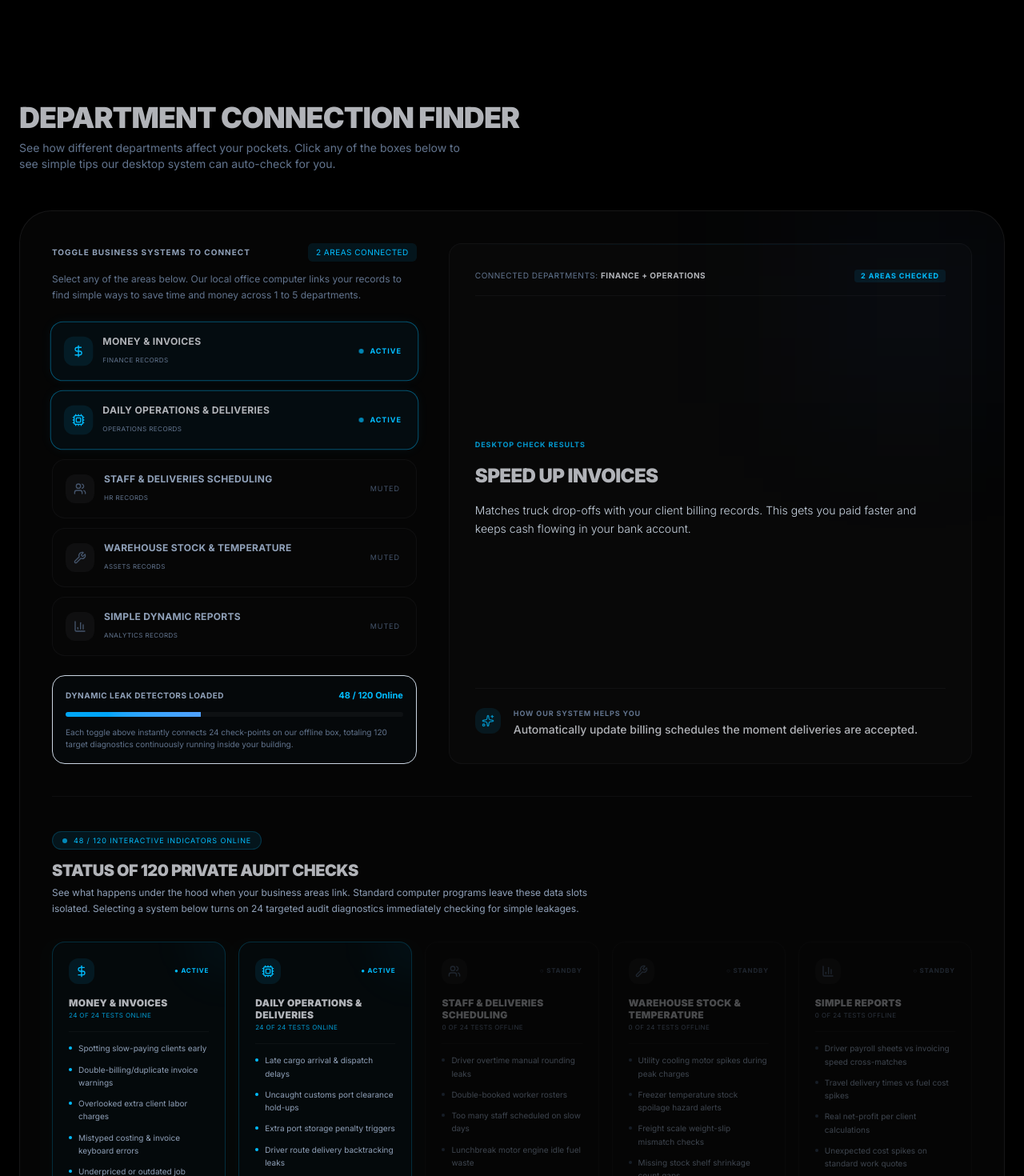
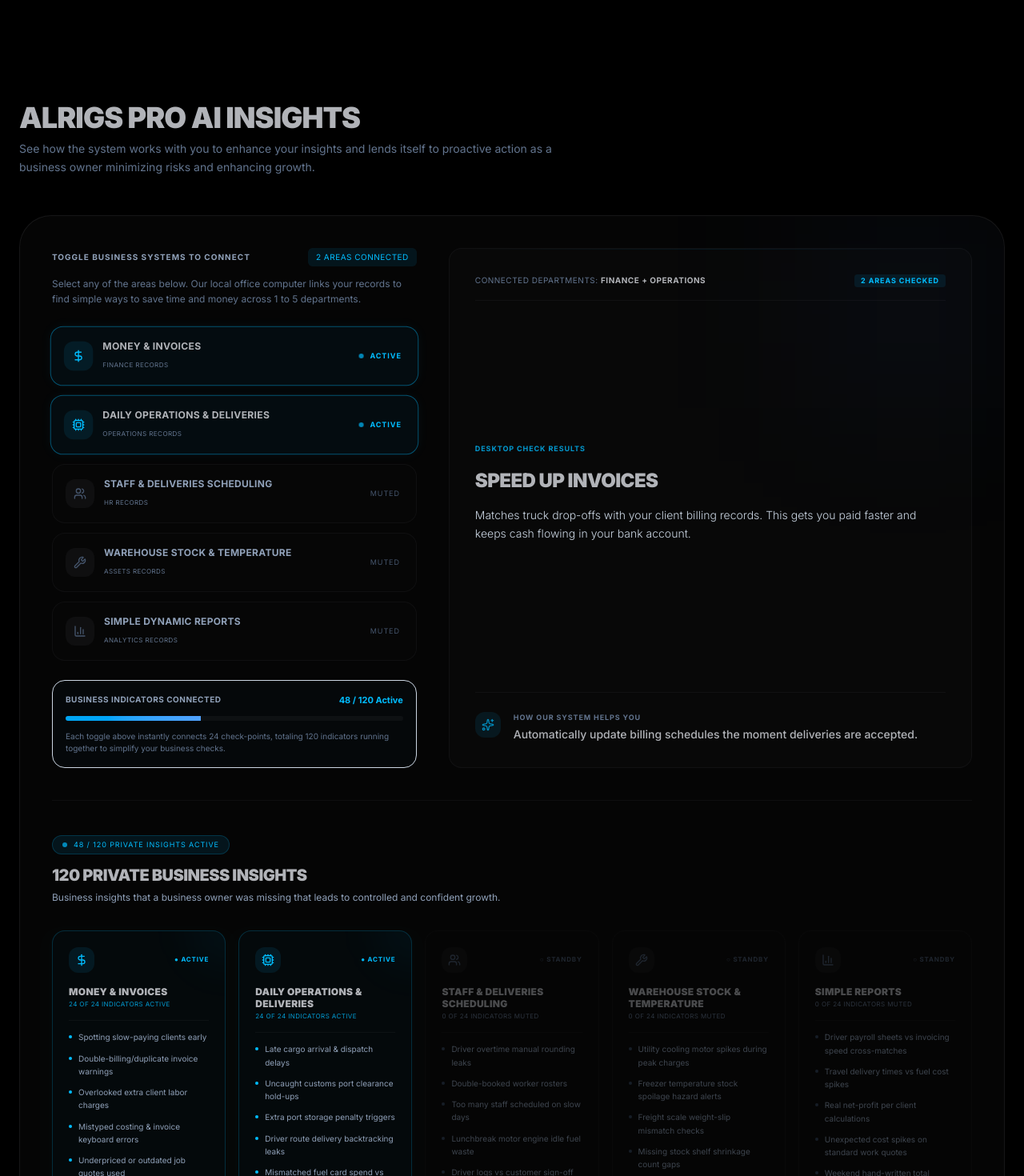
Before and after one commit to akshay-lamba/ALRigs_Continuum, a React (Vite) app: page /proaidash in a window 1280 px wide. Shown: the part 3060-4530 px from the top of the page at 80% size. Built offline with nearby package versions, Linux system fonts and the light colour scheme.

Commit message:
refactor: rebrand project as Pro AI
Update branding, meta tags, and terminology from "Leak-Checks" to "Indicators" to better reflect the platform's value proposition of proactive business intelligence.

```diff
--- a/src/components/ProAIDashPage.tsx
+++ b/src/components/ProAIDashPage.tsx
@@ -127,11 +127,11 @@
   }
 };
 
-// 120 Deep Leak Check-Points mapped in 5 categories (each category runs 24 unique checks in back-end)
+// 120 Business Insights mapped in 5 categories (each category has 24 unique points)
 const CHECKPOINT_CATEGORIES = [
   {
     id: "finance",
-    title: "Money & Invoices Leak-Checks",
+    title: "Money & Invoices Indicators",
     count: 24,
     points: [
       "Spotting slow-paying clients early",
@@ -144,7 +144,7 @@
   },
   {
     id: "operations",
-    title: "Operations & Delivery Leak-Checks",
+    title: "Operations & Delivery Indicators",
     count: 24,
     points: [
       "Late cargo arrival & dispatch delays",
@@ -157,7 +157,7 @@
   },
   {
     id: "hr",
-    title: "Staff & Schedule Leak-Checks",
+    title: "Staff & Schedule Indicators",
     count: 24,
     points: [
       "Driver overtime manual rounding leaks",
@@ -170,7 +170,7 @@
   },
   {
     id: "assets",
-    title: "Warehouse & Space Leak-Checks",
+    title: "Warehouse & Space Indicators",
     count: 24,
     points: [
       "Utility cooling motor spikes during peak charges",
@@ -183,7 +183,7 @@
   },
   {
     id: "analytics",
-    title: "Simple Reports Leak-Checks",
+    title: "Simple Reports Indicators",
     count: 24,
     points: [
       "Driver payroll sheets vs invoicing speed cross-matches",
@@ -648,9 +648,9 @@
             ======================================================= */}
         <div className="mb-24">
           <div className="text-left mb-12">
-            <h2 className="text-2xl md:text-4xl font-sans font-black text-white tracking-tight uppercase">Department Connection Finder</h2>
-            <p className="text-slate-500 text-sm mt-2 max-w-xl font-normal">
-              See how different departments affect your pockets. Click any of the boxes below to see simple tips our desktop system can auto-check for you.
+            <h2 className="text-2xl md:text-4xl font-sans font-black text-white tracking-tight uppercase">ALRigs Pro AI Insights</h2>
+            <p className="text-slate-500 text-sm mt-2 max-w-2xl font-normal leading-relaxed">
+              See how the system works with you to enhance your insights and lends itself to proactive action as a business owner minimizing risks and enhancing growth.
             </p>
           </div>
 
@@ -728,8 +728,8 @@
                 {/* Visual indicator of the 120 points */}
                 <div className="bg-sky-500/[0.02] border border-sky-450/10 rounded-2xl p-4 space-y-3">
                   <div className="flex justify-between items-center">
-                    <span className="text-[10px] uppercase font-bold text-slate-400 tracking-wider">Dynamic Leak Detectors Loaded</span>
-                    <span className="text-[11px] font-mono text-sky-400 font-bold">{selectedDomains.length * 24} / 120 Online</span>
+                    <span className="text-[10px] uppercase font-bold text-slate-400 tracking-wider">Business Indicators Connected</span>
+                    <span className="text-[11px] font-mono text-sky-400 font-bold">{selectedDomains.length * 24} / 120 Active</span>
                   </div>
 
                   {/* Custom progress light indicator */}
@@ -741,7 +741,7 @@
                   </div>
 
                   <p className="text-[10px] text-slate-500 leading-normal">
-                    Each toggle above instantly connects 24 check-points on our offline box, totaling 120 target diagnostics continuously running inside your building.
+                    Each toggle above instantly connects 24 check-points, totaling 120 indicators running together to simplify your business checks.
                   </p>
                 </div>
               </div>
@@ -789,18 +789,18 @@
             {/* Divider */}
             <div className="border-t border-white/5 my-10" />
 
-            {/* Showcase of the 120 Leak-Check Points */}
+            {/* Showcase of the 120 Business Insights */}
             <div className="space-y-6">
               <div className="text-left">
                 <div className="inline-flex items-center gap-2 bg-sky-500/10 border border-sky-400/20 text-sky-400 text-[9px] font-mono uppercase tracking-widest px-3 py-1 rounded-full mb-3">
                   <span className="w-1.5 h-1.5 rounded-full bg-sky-400 animate-pulse" />
-                  {selectedDomains.length * 24} / 120 Interactive Indicators Online
+                  {selectedDomains.length * 24} / 120 Private Insights Active
                 </div>
                 <h3 className="text-lg md:text-xl font-sans font-black text-white uppercase tracking-tight">
-                  Status of 120 Private Audit Checks
+                  120 Private Business Insights
                 </h3>
                 <p className="text-slate-400 text-xs max-w-2xl font-normal mt-1 leading-relaxed">
-                  See what happens under the hood when your business areas link. Standard computer programs leave these data slots isolated. Selecting a system below turns on 24 targeted audit diagnostics immediately checking for simple leakages.
+                  Business insights that a business owner was missing that leads to controlled and confident growth.
                 </p>
               </div>
 
@@ -839,7 +839,7 @@
                         </h4>
 
                         <p className={`text-[8px] font-mono leading-none tracking-wider ${isActive ? 'text-sky-400/80' : 'text-slate-500'}`}>
-                          {isActive ? '24 OF 24 TESTS ONLINE' : '0 OF 24 TESTS OFFLINE'}
+                          {isActive ? '24 OF 24 INDICATORS ACTIVE' : '0 OF 24 INDICATORS MUTED'}
                         </p>
 
                         {/* Layman list elements */}
@@ -851,11 +851,6 @@
                             </li>
                           ))}
                         </ul>
-                      </div>
-
-                      <div className="mt-5 pt-3 border-t border-white/5 text-[8px] font-mono text-slate-500 uppercase tracking-widest flex items-center justify-between">
-                        <span>Background Tests</span>
-                        <span>{isActive ? "+18 checks" : "--"}</span>
                       </div>
                     </div>
                   );
```
Also changed, not shown: index.html (+11 -10 lines).
